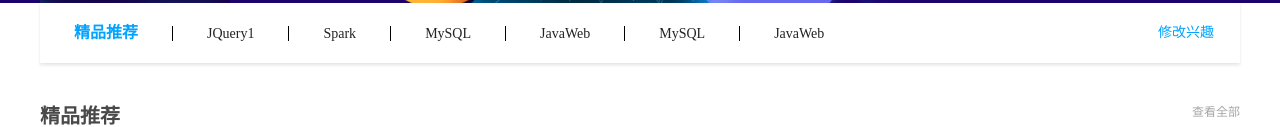
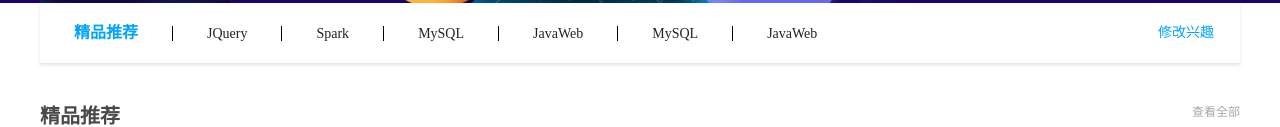
Before and after one commit to YangGeHW/Project-practice, a plain HTML site: page xczx/index.html in a window 1280 px wide. Shown: the part 517-644 px from the top of the page. Drawn offline with Linux system fonts and the light colour scheme.

Commit message:
Update index.html

```diff
--- a/xczx/index.html
+++ b/xczx/index.html
@@ -62,7 +62,7 @@
     <div class="jingping wrapper">
         <h2>精品推荐</h2>
         <ul>
-            <li><a href="#">JQuery1</a></li>
+            <li><a href="#">JQuery</a></li>
             <li><a href="#">Spark</a></li>
             <li><a href="#">MySQL</a></li>
             <li><a href="#">JavaWeb</a></li>
```
